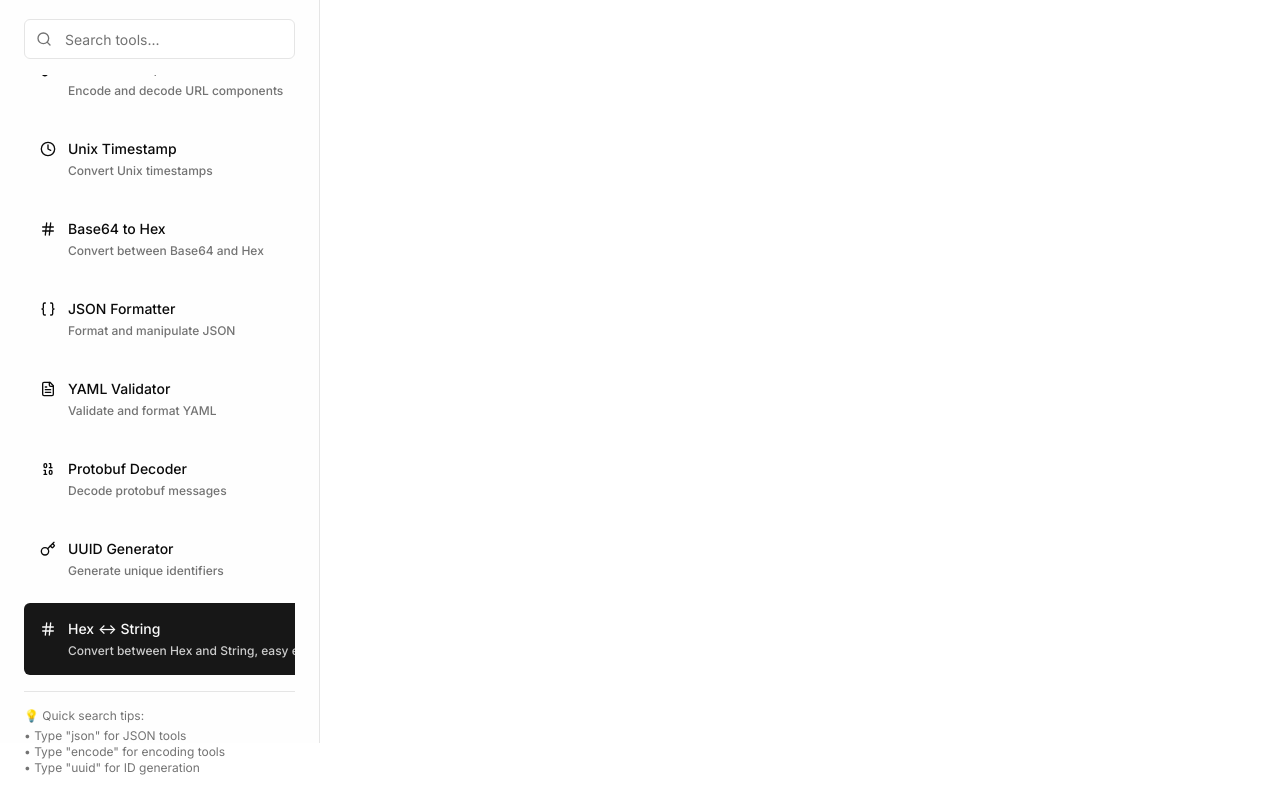
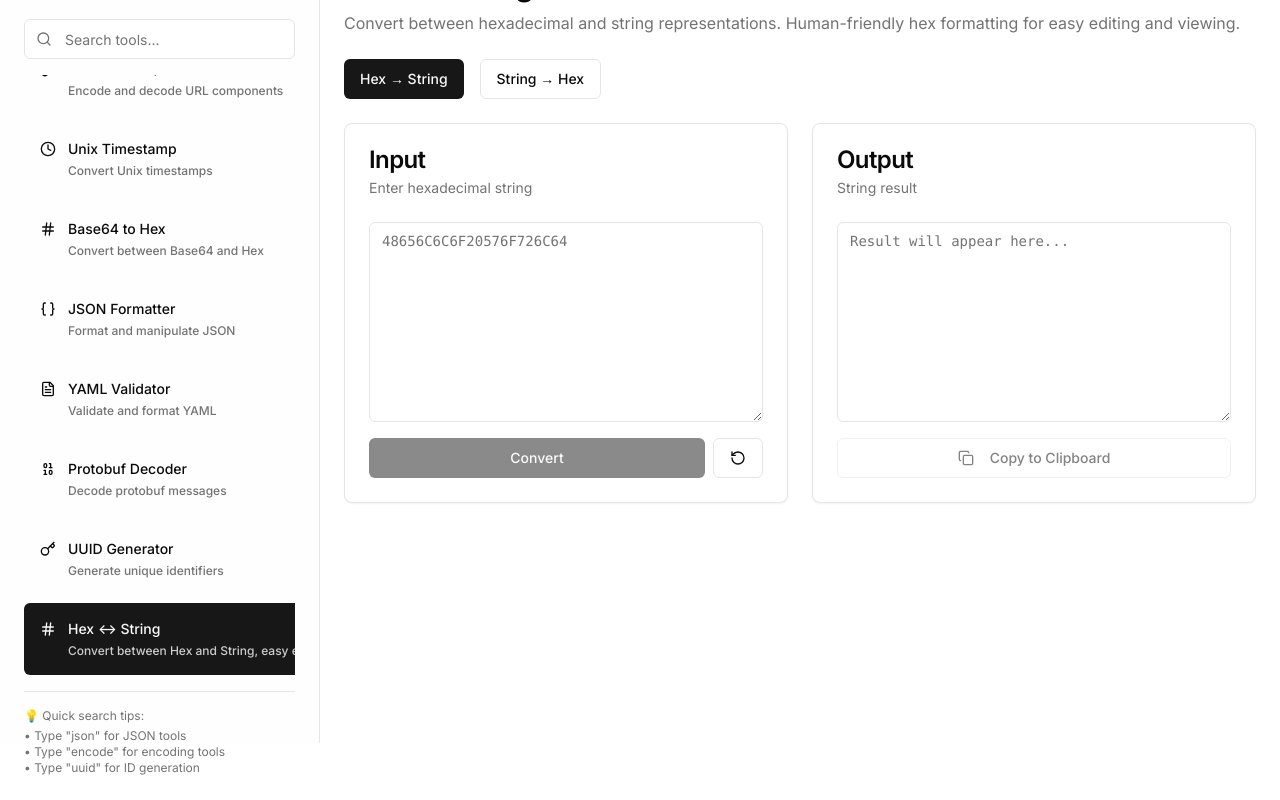
Before and after one commit to huxinbang/dev-tools, a Next.js app: page / in a window 1280 px wide. Both pictures are taken after a click on the button 223 px from the left and 696 px from the top of the page. Shown: the part 57-857 px from the top of the page. Built offline with nearby package versions, Linux system fonts and the light colour scheme.

Commit message:
add hex to string converter

```diff
--- /dev/null
+++ b/components/tools/hex-string-tool.tsx
@@ -0,0 +1,143 @@
+"use client"
+
+import { useState } from "react"
+import { Card, CardContent, CardDescription, CardHeader, CardTitle } from "@/components/ui/card"
+import { Textarea } from "@/components/ui/textarea"
+import { Button } from "@/components/ui/button"
+import { Copy, RotateCcw } from "lucide-react"
+import { useToast } from "@/hooks/use-toast"
+
+export function HexStringTool() {
+  const [input, setInput] = useState("")
+  const [output, setOutput] = useState("")
+  const [mode, setMode] = useState<"hex-to-string" | "string-to-hex">("hex-to-string")
+  const { toast } = useToast()
+
+  // Format hex for human readability: group by 2 chars, space every 2 bytes
+  const formatHex = (hex: string) => {
+    const cleanHex = hex.replace(/[^0-9A-Fa-f]/g, "").toUpperCase()
+    return cleanHex.replace(/(.{2})/g, "$1 ").trim()
+  }
+
+  const hexToString = (hex: string) => {
+    try {
+      const cleanHex = hex.replace(/[^0-9A-Fa-f]/g, "")
+      if (cleanHex.length % 2 !== 0) {
+        throw new Error("Hex string length must be even")
+      }
+      let str = ""
+      for (let i = 0; i < cleanHex.length; i += 2) {
+        str += String.fromCharCode(parseInt(cleanHex.substring(i, i + 2), 16))
+      }
+      return str
+    } catch {
+      throw new Error("Invalid hex string")
+    }
+  }
+
+  const stringToHex = (str: string) => {
+    const hex = Array.from(str)
+      .map((c) => c.charCodeAt(0).toString(16).padStart(2, "0"))
+      .join("")
+      .toUpperCase()
+    return formatHex(hex)
+  }
+
+  const handleConvert = () => {
+    try {
+      if (mode === "hex-to-string") {
+        setOutput(hexToString(input))
+      } else {
+        setOutput(stringToHex(input))
+      }
+    } catch (error: any) {
+      setOutput("")
+      toast({
+        title: "Error",
+        description: error instanceof Error ? error.message : "Conversion failed",
+        variant: "destructive",
+      })
+    }
+  }
+
+  const handleCopy = async () => {
+    try {
+      await navigator.clipboard.writeText(output)
+      toast({
+        title: "Copied!",
+        description: "Output copied to clipboard",
+      })
+    } catch (error) {
+      toast({
+        title: "Error",
+        description: "Failed to copy to clipboard",
+        variant: "destructive",
+      })
+    }
+  }
+
+  const handleClear = () => {
+    setInput("")
+    setOutput("")
+  }
+
+  return (
+    <div className="space-y-6">
+      <div>
+        <h1 className="text-3xl font-bold">Hex ↔ String Converter</h1>
+        <p className="text-muted-foreground mt-2">Convert between hexadecimal and string representations. Human-friendly hex formatting for easy editing and viewing.</p>
+      </div>
+
+      <div className="flex gap-4">
+        <Button variant={mode === "hex-to-string" ? "default" : "outline"} onClick={() => setMode("hex-to-string")}>Hex → String</Button>
+        <Button variant={mode === "string-to-hex" ? "default" : "outline"} onClick={() => setMode("string-to-hex")}>String → Hex</Button>
+      </div>
+
+      <div className="grid gap-6 lg:grid-cols-2">
+        <Card>
+          <CardHeader>
+            <CardTitle>Input</CardTitle>
+            <CardDescription>
+              {mode === "hex-to-string" ? "Enter hexadecimal string" : "Enter plain string"}
+            </CardDescription>
+          </CardHeader>
+          <CardContent className="space-y-4">
+            <Textarea
+              placeholder={mode === "hex-to-string" ? "48656C6C6F20576F726C64" : "Hello World"}
+              value={input}
+              onChange={(e) => setInput(e.target.value)}
+              className="min-h-[200px] font-mono"
+            />
+            <div className="flex gap-2">
+              <Button onClick={handleConvert} disabled={!input.trim()} className="flex-1">
+                Convert
+              </Button>
+              <Button variant="outline" onClick={handleClear}>
+                <RotateCcw className="h-4 w-4" />
+              </Button>
+            </div>
+          </CardContent>
+        </Card>
+
+        <Card>
+          <CardHeader>
+            <CardTitle>Output</CardTitle>
+            <CardDescription>{mode === "hex-to-string" ? "String result" : "Hexadecimal result"}</CardDescription>
+          </CardHeader>
+          <CardContent className="space-y-4">
+            <Textarea
+              value={output}
+              readOnly
+              className="min-h-[200px] font-mono"
+              placeholder="Result will appear here..."
+            />
+            <Button variant="outline" onClick={handleCopy} disabled={!output} className="w-full">
+              <Copy className="h-4 w-4 mr-2" />
+              Copy to Clipboard
+            </Button>
+          </CardContent>
+        </Card>
+      </div>
+    </div>
+  )
+}
```
